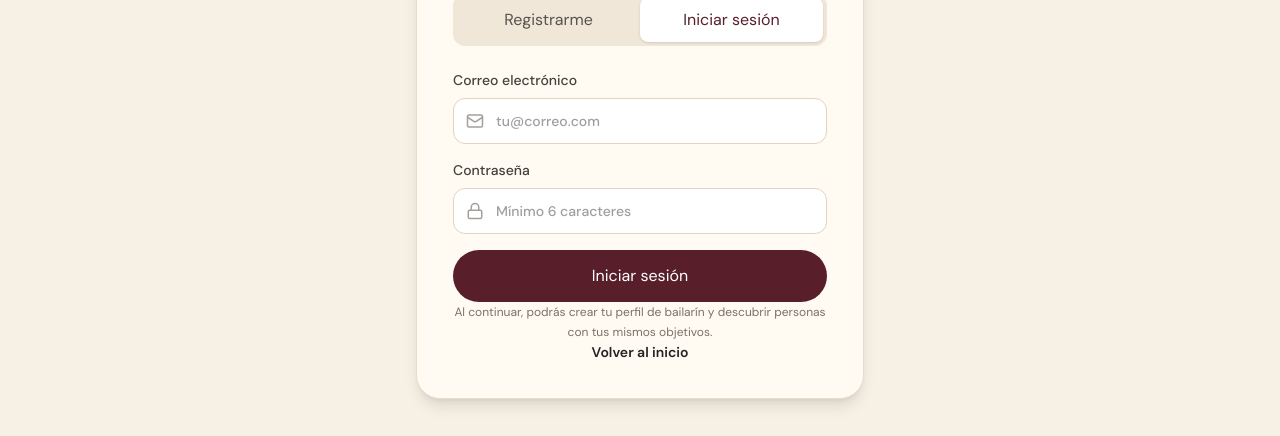
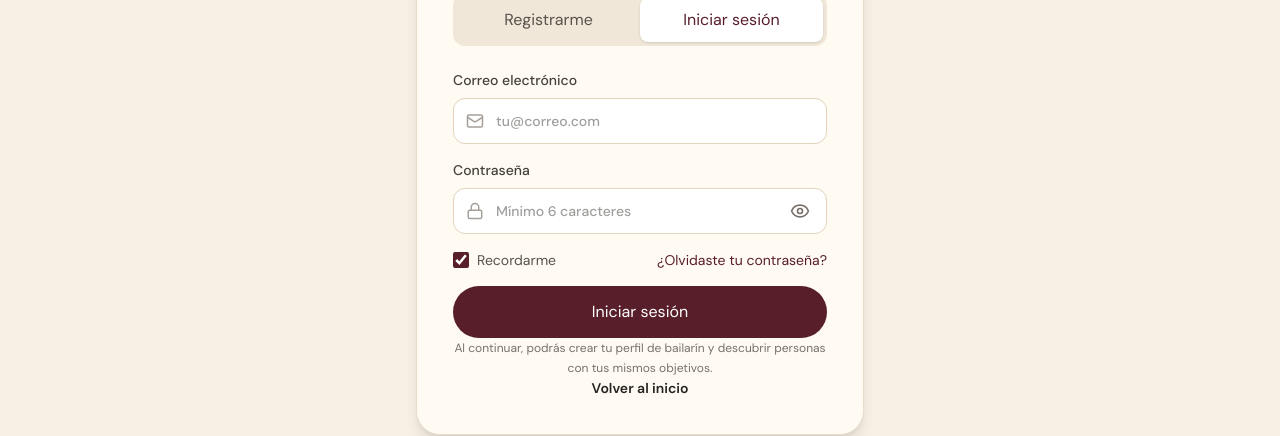
Before and after one commit to shacogod2612/Marinera-Match, a React (Vite) app: page /acceso in a window 1280 px wide. Both pictures are taken after a click on the button "Iniciar sesión". Shown: the part 324-760 px from the top of the page. Built offline with nearby package versions, Linux system fonts and the light colour scheme; no server answers.

Commit message:
feat: iniciar desarrollo en nueva rama

```diff
--- a/src/pages/Auth.jsx
+++ b/src/pages/Auth.jsx
@@ -1,7 +1,14 @@
 
 import { useState } from "react";
 import { Link, useNavigate } from "react-router-dom";
-import { Heart, Mail, Lock, UserRound } from "lucide-react";
+import {
+  Heart,
+  Mail,
+  Lock,
+  UserRound,
+  Eye,
+  EyeOff,
+} from "lucide-react";
 import { supabase } from "../lib/supabaseClient";
 
 function Auth() {
@@ -9,6 +16,8 @@ function Auth() {
   const [nombre, setNombre] = useState("");
   const [email, setEmail] = useState("");
   const [password, setPassword] = useState("");
+  const [mostrarPassword, setMostrarPassword] = useState(false);
+  const [recordarme, setRecordarme] = useState(true);
   const [cargando, setCargando] = useState(false);
   const [mensaje, setMensaje] = useState("");
   const navigate = useNavigate();
@@ -91,6 +100,7 @@ function Auth() {
             onClick={() => {
               setModo("registro");
               setMensaje("");
+              setMostrarPassword(false);
             }}
             className={`rounded-lg py-2.5 text-sm font-semibold ${
               modo === "registro"
@@ -106,6 +116,7 @@ function Auth() {
             onClick={() => {
               setModo("login");
               setMensaje("");
+              setMostrarPassword(false);
             }}
             className={`rounded-lg py-2.5 text-sm font-semibold ${
               modo === "login"
@@ -154,9 +165,10 @@ function Auth() {
           <label className="block text-sm font-medium text-stone-700">
             Contraseña
             <span className="mt-2 flex items-center gap-3 rounded-xl border border-[#e4d3bd] bg-white px-3">
-              <Lock size={18} className="text-stone-400" />
+              <Lock size={18} className="shrink-0 text-stone-400" />
+
               <input
-                type="password"
+                type={mostrarPassword ? "text" : "password"}
                 value={password}
                 onChange={(e) => setPassword(e.target.value)}
                 autoComplete={
@@ -167,8 +179,46 @@ function Auth() {
                 className="min-w-0 flex-1 bg-transparent py-3 outline-none"
                 placeholder="Mínimo 6 caracteres"
               />
+
+              <button
+                type="button"
+                onClick={() => setMostrarPassword((anterior) => !anterior)}
+                aria-label={
+                  mostrarPassword ? "Ocultar contraseña" : "Mostrar contraseña"
+                }
+                aria-pressed={mostrarPassword}
+                className="shrink-0 rounded-lg p-1 text-stone-500 transition hover:bg-[#f1e7d8] hover:text-[#581f2b]"
+              >
+                {mostrarPassword ? <EyeOff size={20} /> : <Eye size={20} />}
+              </button>
             </span>
           </label>
+
+          {modo === "login" && (
+            <div className="flex flex-wrap items-center justify-between gap-3 text-sm">
+              <label className="flex cursor-pointer items-center gap-2 text-stone-600">
+                <input
+                  type="checkbox"
+                  checked={recordarme}
+                  onChange={(e) => setRecordarme(e.target.checked)}
+                  className="size-4 accent-[#581f2b]"
+                />
+                Recordarme
+              </label>
+
+              <button
+                type="button"
+                onClick={() =>
+                  navigate("/recuperar-contrasena", {
+                    state: { email },
+                  })
+                }
+                className="font-medium text-[#581f2b] hover:underline"
+              >
+                ¿Olvidaste tu contraseña?
+              </button>
+            </div>
+          )}
 
           {mensaje && (
             <p
```
